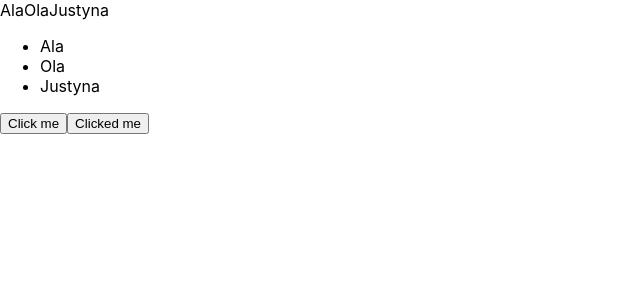
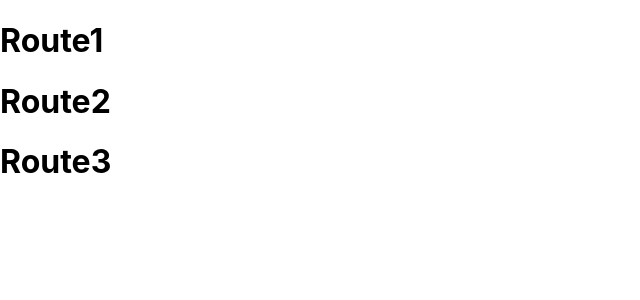
Before and after one commit to Edyta2801/exercises-reat, a React (Create React App) app: page / in a window 1280 px wide. Shown: the top 300 px of the page, without its empty margins (0-640 px from the left). Built offline with nearby package versions, Linux system fonts and the light colour scheme.

Commit message:
display route in browser

```diff
--- a/src/App.js
+++ b/src/App.js
@@ -1,32 +1,16 @@
 import React from 'react';
-import Button from './Button'
 
+import Route1 from './Route1'
+import Route2 from './Route2'
+import Route3 from './Route3'
 
-
-const names = ['Ala', 'Ola', 'Justyna']
 
 
 const App = (props) => (
   <div>
-    <div>
-      {names}
-    </div>
-    <ul>
-      {names.map(name =>
-        <li key={name}>
-          {name} </li>)
-      }
-    </ul>
-    <Button
-      label='Click me'
-      onClickHandler={()=>alert('Kliknij mnie')}
-
-    />
-    <Button
-      label='Clicked me'
-      onClickHandler={()=>alert('Kliknąłeś')}
-
-    />
+    <Route1/>
+    <Route2/>
+    <Route3/>
   </div>
 );
 
--- a/src/Route1.js
+++ b/src/Route1.js
@@ -4,6 +4,7 @@ const Route1= (props)=>(
     <h1>
         Route1
     </h1>
+)
 
 
 export default Route1
--- a/src/Route2.js
+++ b/src/Route2.js
@@ -1,9 +1,9 @@
 import React from 'react'
 
-const Route1= (props)=>(
+const Route2= (props)=>(
     <h1>
         Route2
     </h1>
-
+)
 
 export default Route2
--- a/src/Route3.js
+++ b/src/Route3.js
@@ -1,9 +1,9 @@
 import React from 'react'
 
-const Route1= (props)=>(
+const Route3= (props)=>(
     <h1>
         Route3
     </h1>
 
-
+)
 export default Route3
```
